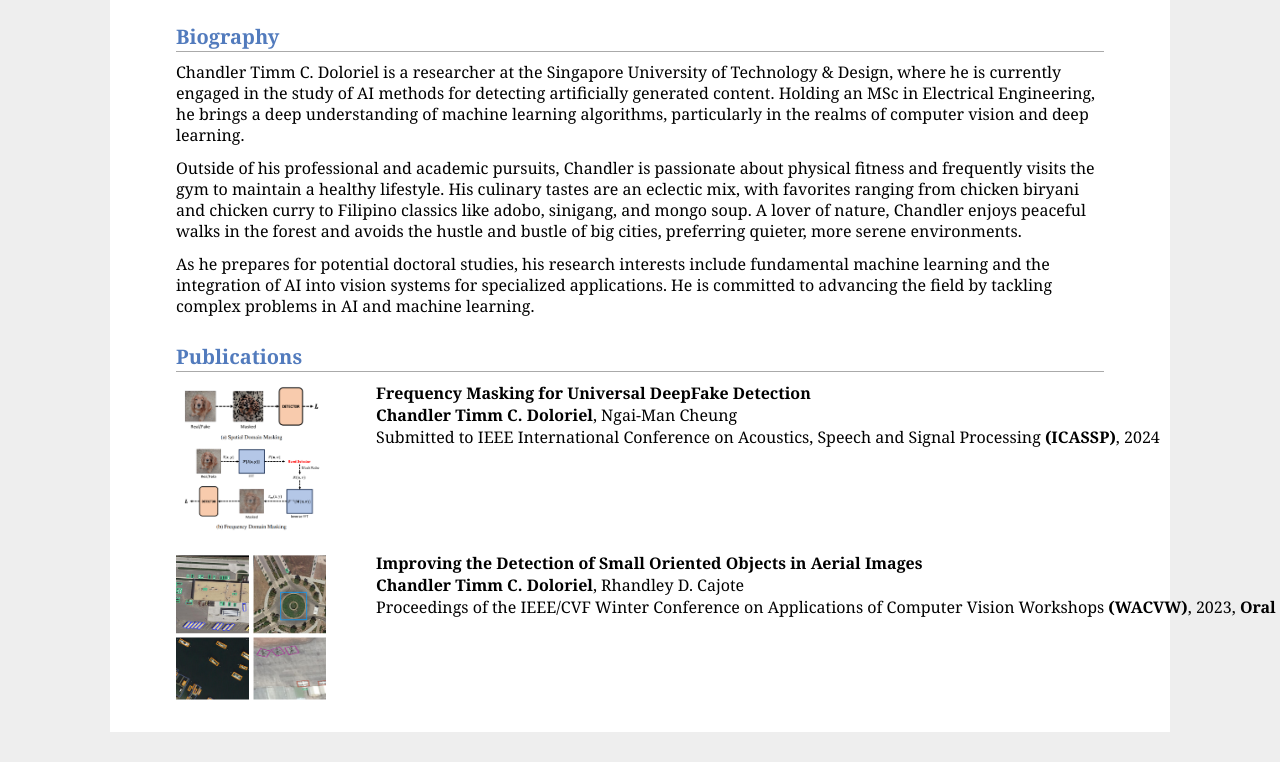
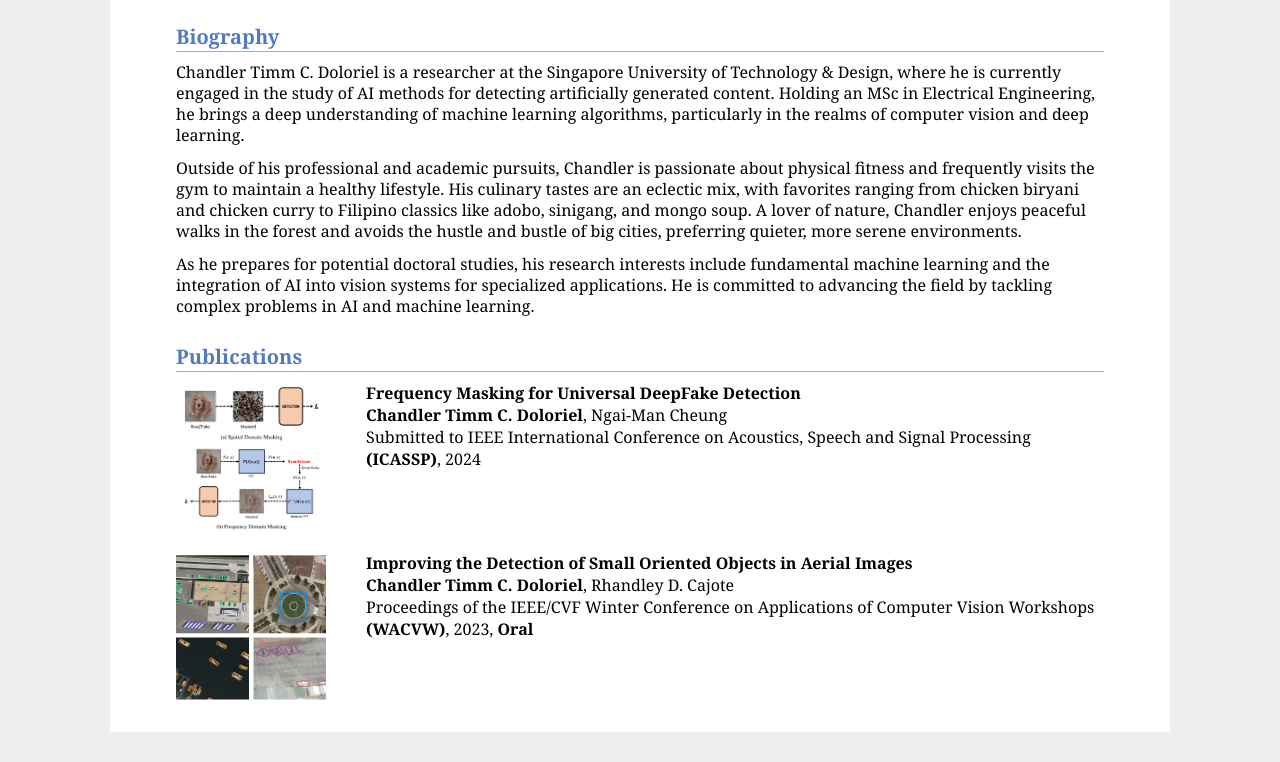
Before and after one commit to chandlerbing65nm/chandlerbing65nm.github.io, a plain HTML site: page index.html in a window 1280 px wide. Shown: the part 456-1218 px from the top of the page. Drawn offline with Linux system fonts and the light colour scheme.

Commit message:
Update index.html

```diff
--- a/index.html
+++ b/index.html
@@ -87,11 +87,11 @@ Github: <a href="https://github.com/chandlerbing65nm">chandlerbing65nm</a> <br>
 
 <h2>Publications</h2>
 <!-- First Publication -->
-<div style="display: flex; justify-content: flex-start; max-width: 100%;">
-  <div style="flex: none; margin-right: 50px;">
+<div style="display: flex; flex-wrap: nowrap; max-width: 100%;">
+  <div style="flex: 0 0 auto; margin-right: 40px;">
     <img src="./frequency_masking_paper_figure.png" alt="Frequency Masking for Universal DeepFake Detection" style="width: 150px; height: 150px; object-fit: cover;">
   </div>
-  <div style="white-space: nowrap;">
+  <div style="flex: 1; min-width: 0;">
     <strong>Frequency Masking for Universal DeepFake Detection</strong><br>
     <strong>Chandler Timm C. Doloriel</strong>, Ngai-Man Cheung<br>
     Submitted to IEEE International Conference on Acoustics, Speech and Signal Processing
@@ -103,16 +103,17 @@ Github: <a href="https://github.com/chandlerbing65nm">chandlerbing65nm</a> <br>
 <div style="height: 20px;"></div>
 
 <!-- Second Publication -->
-<div style="display: flex; justify-content: flex-start; max-width: 100%;">
-  <div style="flex: none; margin-right: 50px;">
+<div style="display: flex; flex-wrap: nowrap; max-width: 100%;">
+  <div style="flex: 0 0 auto; margin-right: 40px;">
     <img src="./improving_detection_paper_figure.png" alt="Improving the Detection of Small Oriented Objects in Aerial Images" style="width: 150px; height: 150px; object-fit: cover;">
   </div>
-  <div style="white-space: nowrap;">
+  <div style="flex: 1; min-width: 0;">
     <strong>Improving the Detection of Small Oriented Objects in Aerial Images</strong><br>
     <strong>Chandler Timm C. Doloriel</strong>, Rhandley D. Cajote<br>
     Proceedings of the IEEE/CVF Winter Conference on Applications of Computer Vision Workshops <strong>(WACVW)</strong>, 2023, <strong>Oral</strong> <br>
   </div>
 </div>
+
 
 
 
```
